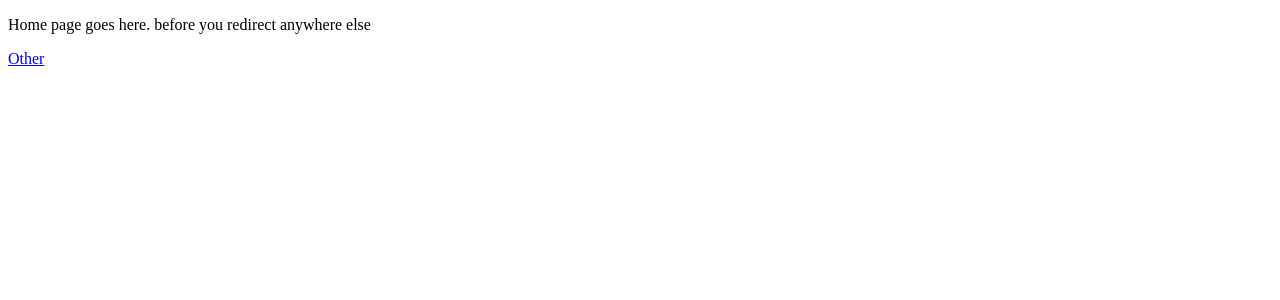
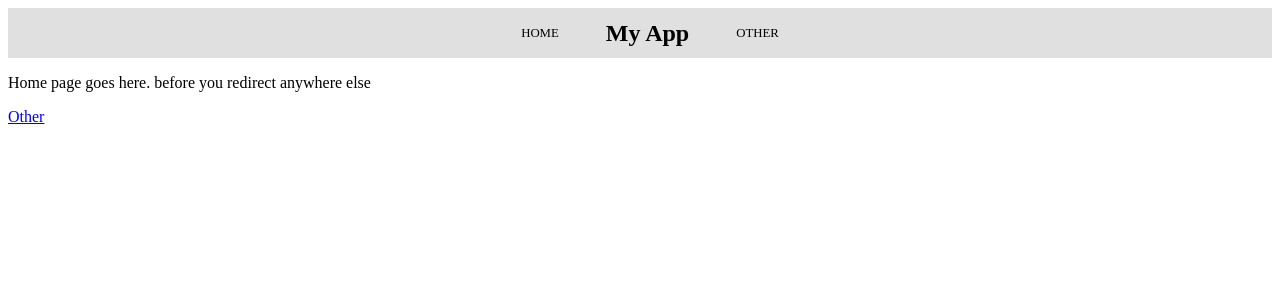
Before and after one commit to ThomHarding/adv-react-self-template, a React app: page / in a window 1280 px wide. Shown: the top 300 px of the page. Built offline with nearby package versions, Linux system fonts and the light colour scheme.

Commit message:
jk readded capitalisation i made it not an element anymore last time

```diff
--- a/src/components/App.jsx
+++ b/src/components/App.jsx
@@ -4,15 +4,15 @@ import {
     Route,
     Navigate,
   } from 'react-router-dom';
-  import Other from './other/other.jsx';
-  import Home from './home/home.jsx';
-  import Header from './home/header/header.jsx';
+  import Other from './Other/Other.jsx';
+  import Home from './Home/Home.jsx';
+  import Header from './Home/Header/Header.jsx';
 
 
 export default function App() {
   return (
     <Router>
-      <header />
+      <Header />
       <Routes>
           <Route index element={<Home />} />
           <Route path="other" element={<Other />} />
```
